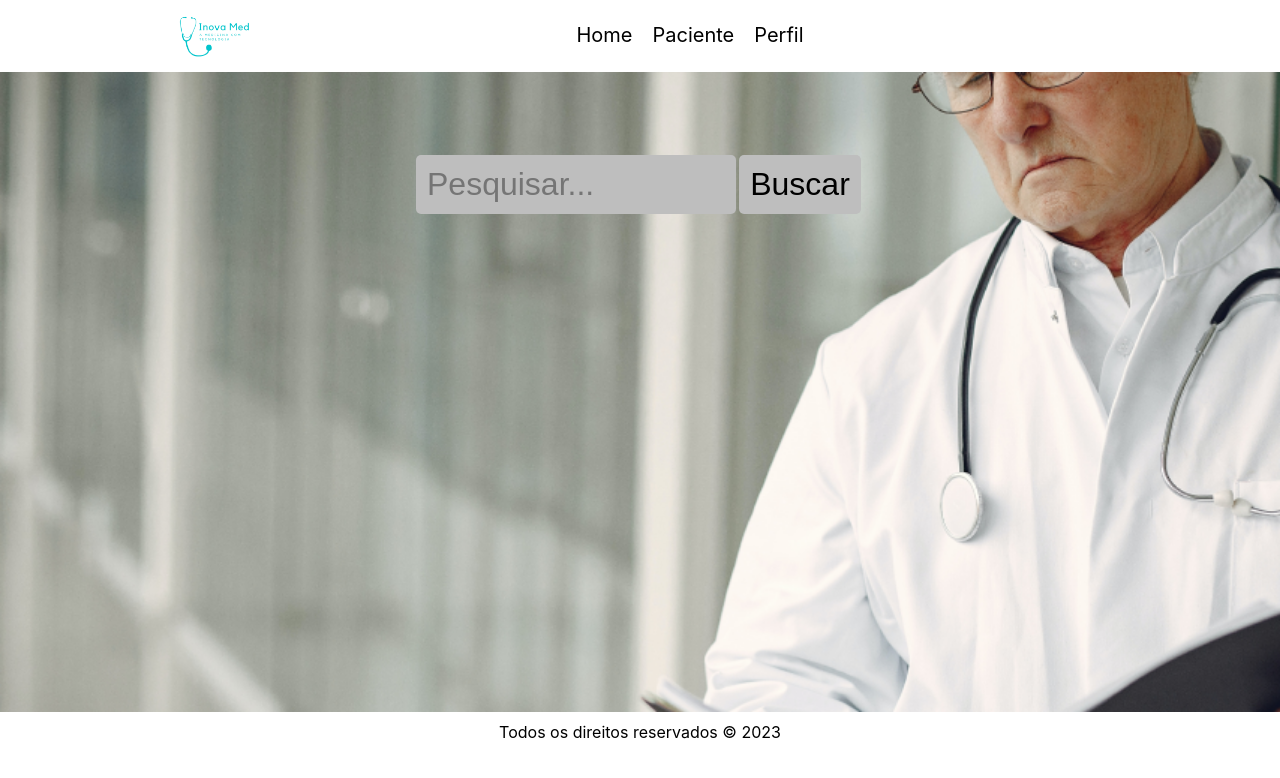
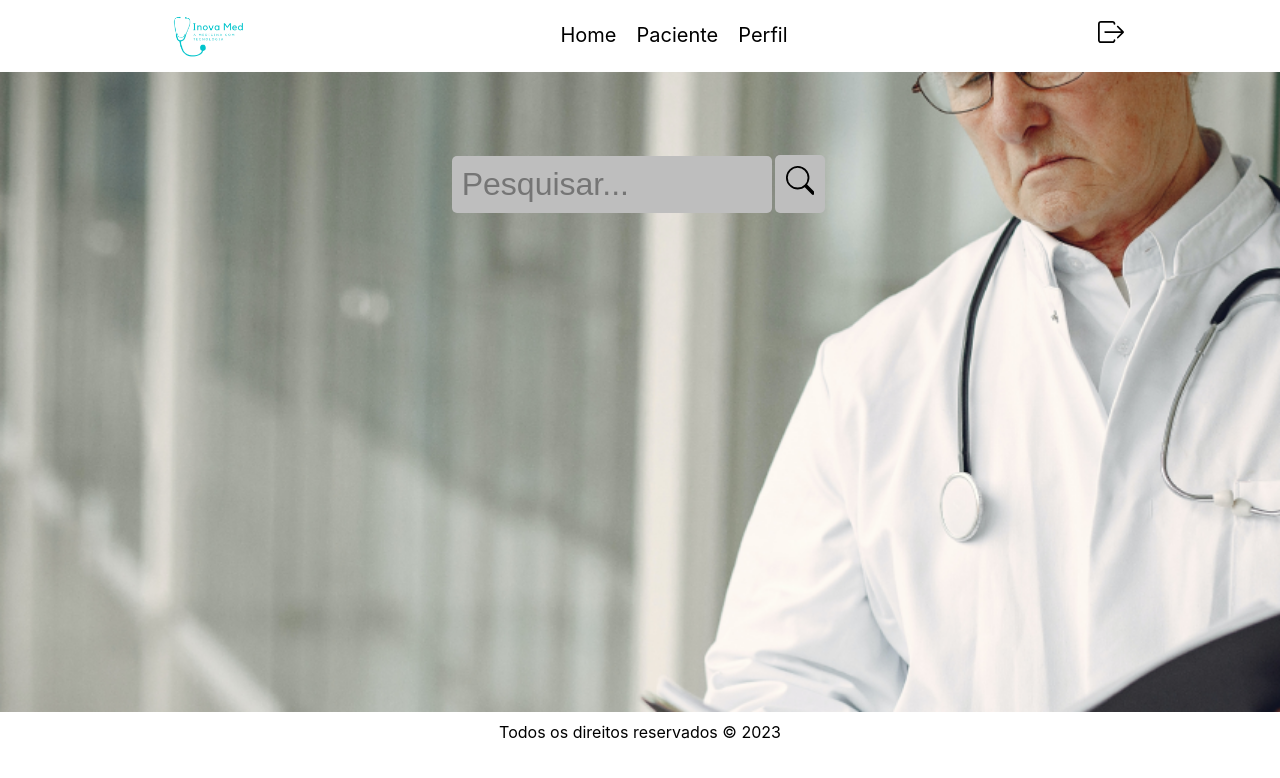
Before and after one commit to rhamonreisguedes/hackathon-juiz-de-fora, a React (Create React App) app: page / in a window 1280 px wide. Shown: the top 778 px of the page. Built offline with nearby package versions, Linux system fonts and the light colour scheme.

Commit message:
set up of icons

```diff
--- a/src/components/HomeBody.jsx
+++ b/src/components/HomeBody.jsx
@@ -1,6 +1,7 @@
 import React from "react";
 import styles from "./HomeBody.module.css";
 import { useState } from "react";
+import { BsSearch } from "react-icons/bs";
 
 const HomeBody = () => {
   const [search, setSearch] = useState("");
@@ -26,7 +27,7 @@ const HomeBody = () => {
             placeholder='Pesquisar...'
           />
         </label>
-        <button className={styles.btnBuscar}onClick={buscar}>Buscar</button>
+        <button className={styles.btnBuscar} onClick={buscar}> < BsSearch /></button>
       </form>
     </div>
   );
--- a/src/components/HomeBody.module.css
+++ b/src/components/HomeBody.module.css
@@ -19,23 +19,19 @@
     border: transparent;
     font-size: 2rem;
     background-color: #BEBEBE;
-    border: 1px solid transparent;
 }
 
-.input:active{
-    border: 1px solid black;
-}
 
 .btnBuscar{
     background-color: aqua;
     padding: 10px;
+    border-radius: 5px;
     border: transparent 1px solid;
-    border-radius: 5px;
-    font-size: 2rem;
+    font-size: 1.8rem;
     background-color: #BEBEBE;
     margin: 0.1em;
 }
 
 .btnBuscar:hover{
-    border: black 1px solid;
+    border: 1px solid black;
 }
--- a/src/components/HomeNavbar.jsx
+++ b/src/components/HomeNavbar.jsx
@@ -1,29 +1,37 @@
-import styles from './HomeNavbar.module.css'
-import { Link } from 'react-router-dom'
-import logo from '../images/logoHome.png'
-
+import styles from "./HomeNavbar.module.css";
+import { Link } from "react-router-dom";
+import logo from "../images/logoHome.png";
+import { IoIosLogOut } from "react-icons/io";
 
 
 const HomeNavbar = () => {
   return (
     <div className={styles.navbar}>
       <div className={styles.logo}>
-            <Link to='/'>
-                <img src={logo} alt={'logo'} className={styles.logoImg}/>
+        <Link to="/">
+          <img src={logo} alt={"logo"} className={styles.logoImg} />
         </Link>
       </div>
       <div className={styles.middle}>
         <ul>
-                <li><Link to='/'>Home</Link></li>
-                <li><Link to='/paciente'>Paciente</Link></li>
-                <li><Link to='/perfil'>Perfil</Link></li>
+          <li>
+            <Link to="/">Home</Link>
+          </li>
+          <li>
+            <Link to="/paciente">Paciente</Link>
+          </li>
+          <li>
+            <Link to="/perfil">Perfil</Link>
+          </li>
         </ul>
       </div>
       <div className={styles.logout}>
-            <Link to='/logout'></Link>
+        <Link to="/logout">
+          <IoIosLogOut />
+        </Link>
       </div>
     </div>
-  )
-}
+  );
+};
 
-export default HomeNavbar
+export default HomeNavbar;
--- a/src/components/HomeNavbar.module.css
+++ b/src/components/HomeNavbar.module.css
@@ -33,6 +33,7 @@
 }
 
 .logout{
+    font-size: 2rem;
     padding: 10px;
 }
 
--- a/src/pages/Home.jsx
+++ b/src/pages/Home.jsx
@@ -2,10 +2,11 @@ import React from 'react'
 import Footer from '../components/Footer'
 import HomeBody from '../components/HomeBody'
 import HomeNavbar from '../components/HomeNavbar'
+import styles from './Home.module.css'
 
 const Home = () => {
   return (
-    <div>
+    <div className={styles.home}>
         <HomeNavbar />
         <HomeBody />
         <Footer />
--- a/src/pages/Home.module.css
+++ b/src/pages/Home.module.css
@@ -0,0 +1,3 @@
+.home{
+    min-width: 1200px;
+}
```
Lines whose indentation alone changed are shown as unchanged.
